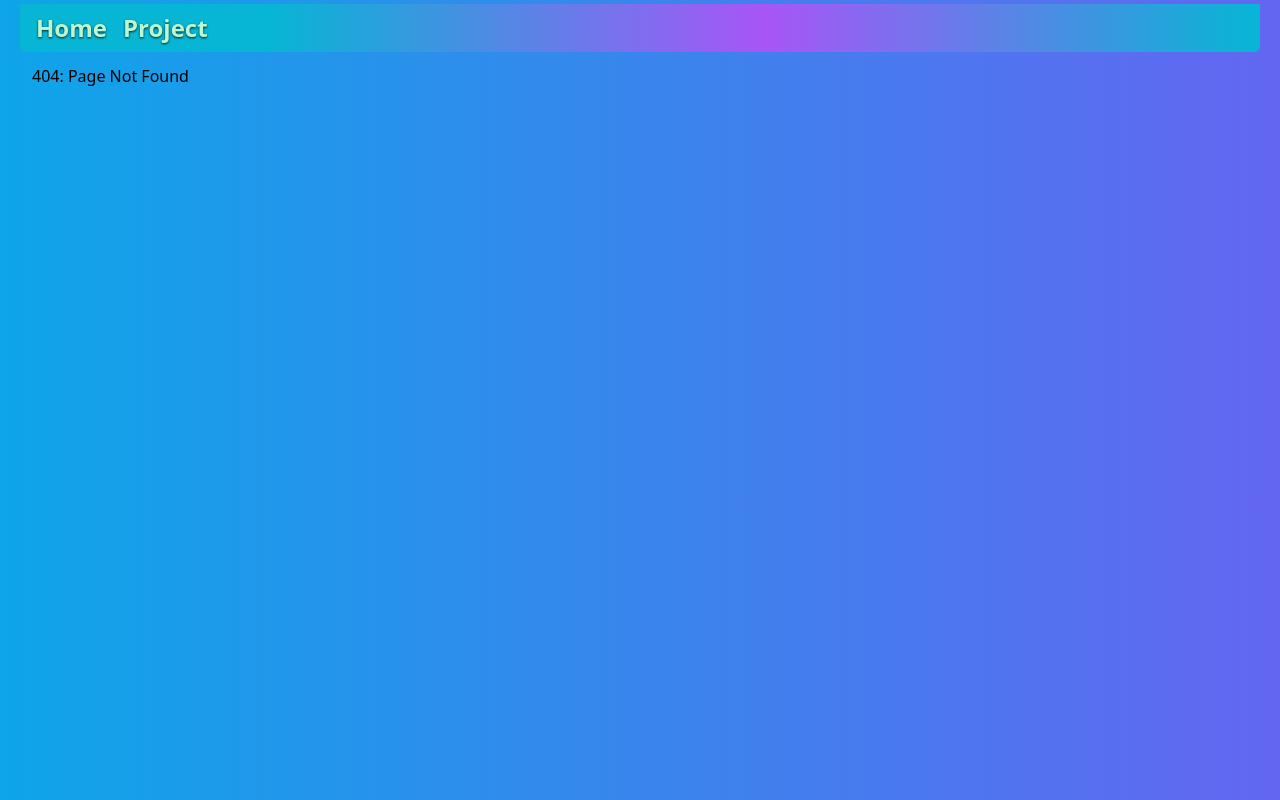
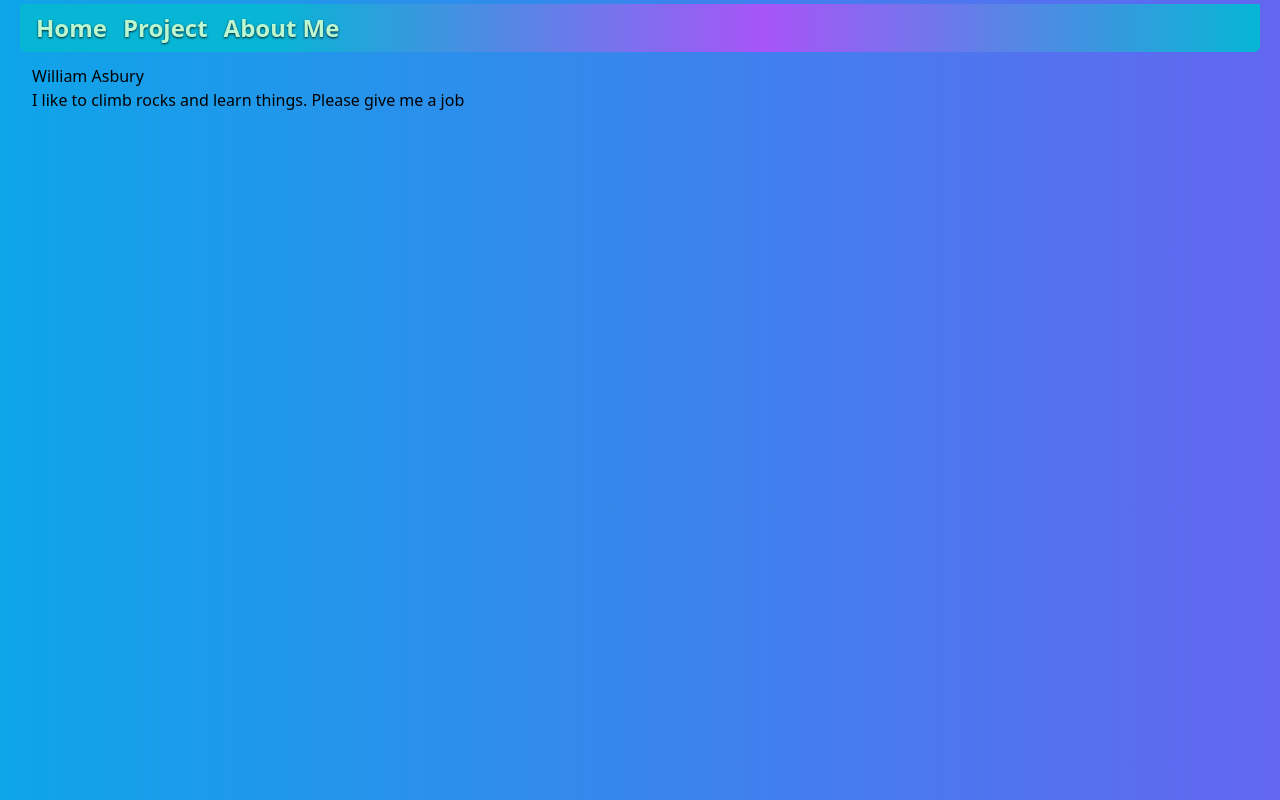
Before and after one commit to Willlasbury/react-portfolio, a React (Create React App) app: page /aboutme in a window 1280 px wide. Before the commit this address had no page. Built offline with nearby package versions, Linux system fonts and the light colour scheme.

Commit message:
added about me

```diff
--- a/src/components/index.js
+++ b/src/components/index.js
@@ -3,6 +3,7 @@ import NavBar from './Nav'
 import {BrowserRouter, Routes, Route} from 'react-router-dom'
 import Home from './Pages/Home'
 import Projects from './Pages/Projects'
+import AboutMe from './Pages/AboutMe'
 import NotFound from './Pages/NotFound'
 
 function App() {
@@ -16,6 +17,7 @@ function App() {
       <Routes>
         <Route path='/' element={<Home />}/>
         <Route path='/projects' element={<Projects />}/>
+        <Route path='/aboutme' element={<AboutMe />}/>
 
         <Route path='/*' element={<NotFound />}/>
       </Routes>
--- /dev/null
+++ b/src/components/pages/AboutMe.js
@@ -0,0 +1,8 @@
+export default function AboutMe() {
+    return (
+        <>
+        <h1>William Asbury</h1>
+        <h2>I like to climb rocks and learn things. Please give me a job</h2>
+        </>
+    )
+}
--- a/src/components/pages/index.js
+++ b/src/components/pages/index.js
@@ -1,6 +1,7 @@
 const pages = {
-Home: '/',
-Project: '/projects',
+'Home': '/',
+'Project': '/projects',
+'About Me': '/aboutme'
 }
 
 export default pages
```
